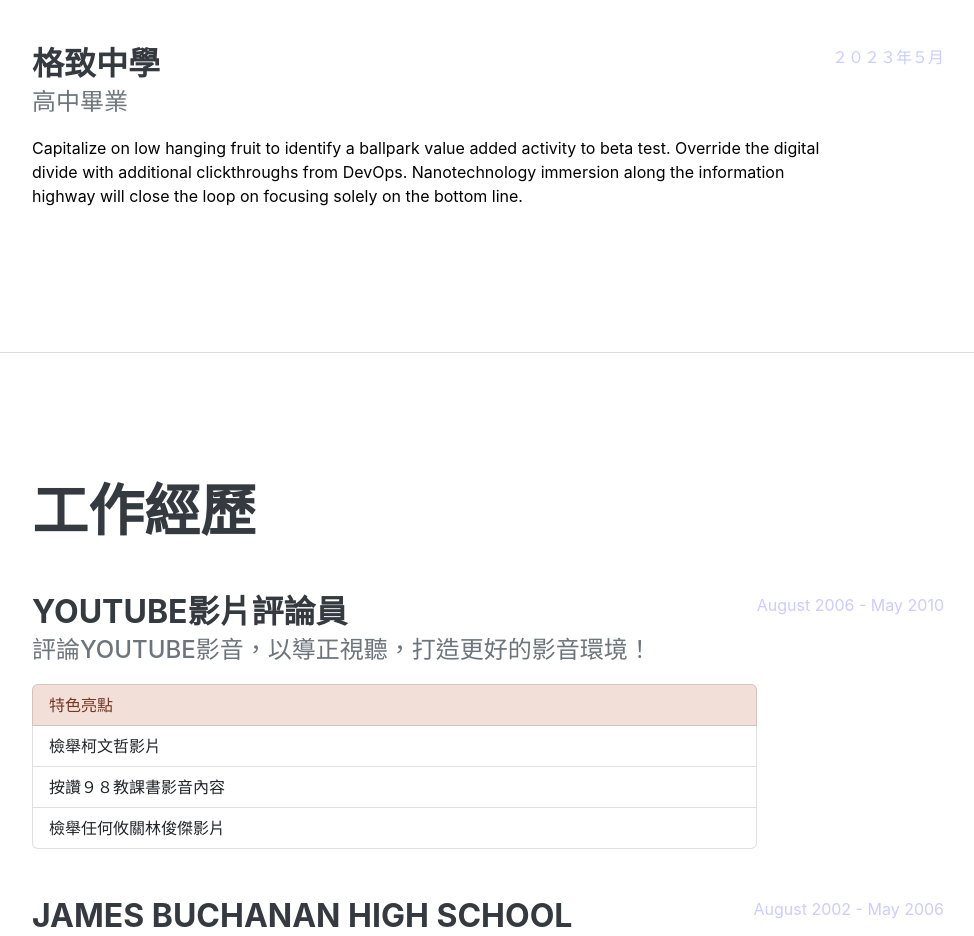
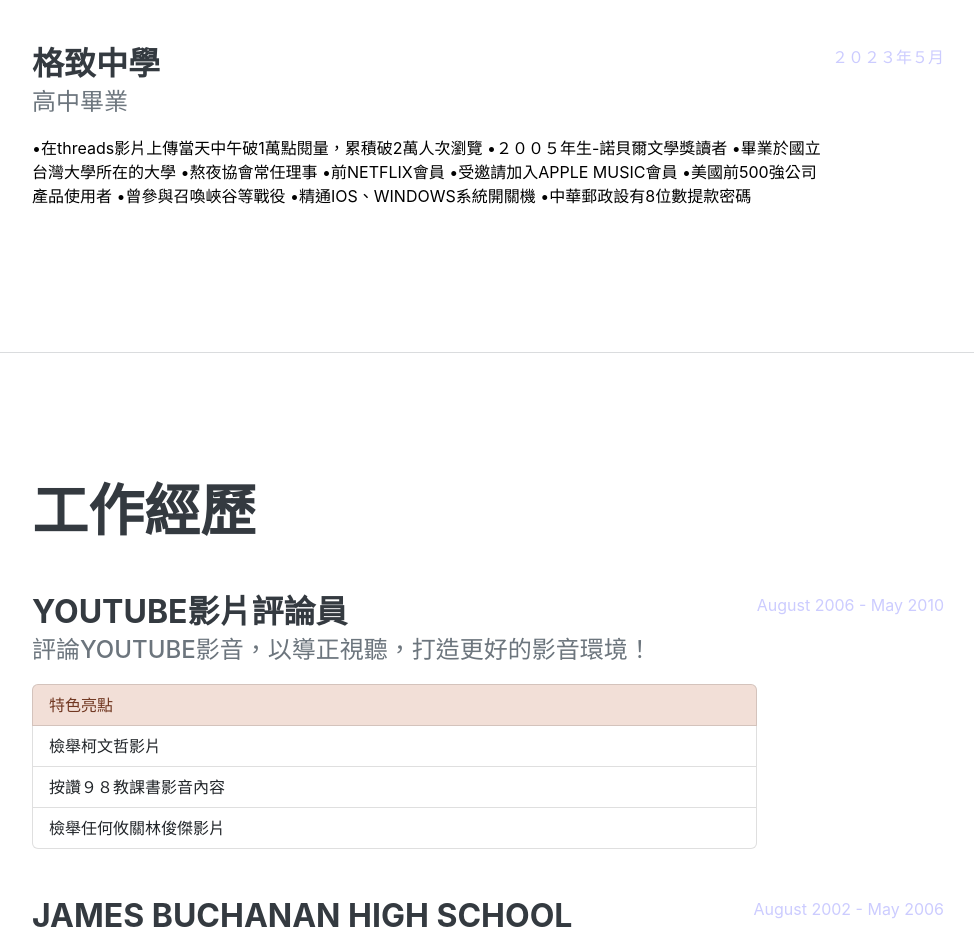
Before and after one commit to KasimLiu/kasimliu.github.io, a plain HTML site: page index.html in a window 1280 px wide. Shown: the part 1343-2279 px from the top of the page, without its empty margins (288-1262 px from the left). Drawn offline with nearby package versions, Linux system fonts and the light colour scheme; a web font is replaced by a local one.

Commit message:
第三次上傳

```diff
--- a/index.html
+++ b/index.html
@@ -71,7 +71,16 @@
                         <div class="flex-grow-1">
                             <h3 class="mb-0">格致中學</h3>
                             <div class="subheading mb-3">高中畢業</div>
-                            <p>Capitalize on low hanging fruit to identify a ballpark value added activity to beta test. Override the digital divide with additional clickthroughs from DevOps. Nanotechnology immersion along the information highway will close the loop on focusing solely on the bottom line.</p>
+                            <p>•在threads影片上傳當天中午破1萬點閱量，累積破2萬人次瀏覽
+                                •２００５年生-諾貝爾文學獎讀者
+                                •畢業於國立台灣大學所在的大學
+                                •熬夜協會常任理事
+                                •前NETFLIX會員
+                                •受邀請加入APPLE MUSIC會員
+                                •美國前500強公司產品使用者
+                                •曾參與召喚峽谷等戰役
+                                •精通IOS、WINDOWS系統開關機
+                                •中華郵政設有8位數提款密碼</p>
                         </div>
                         <div class="flex-shrink-0"><span class="text-primary">２０２３年５月</span></div>
                     </div>
```
